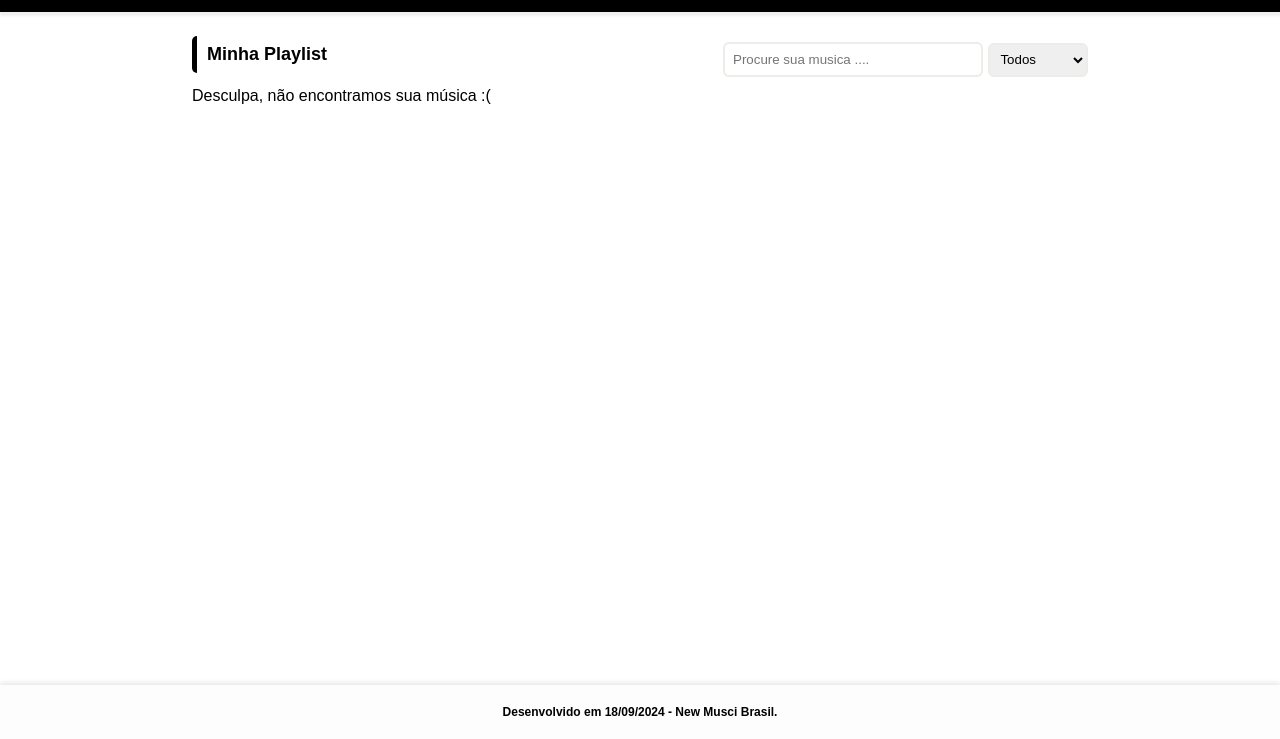
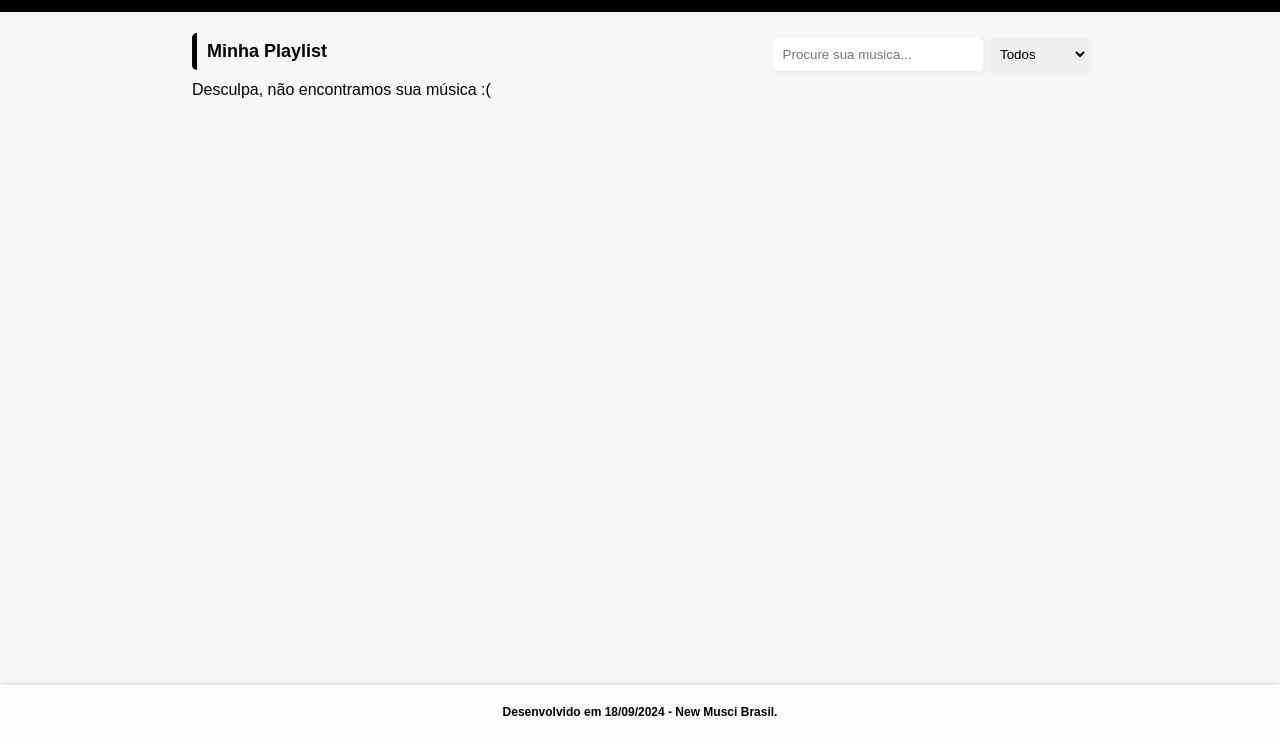
Before and after one commit to marcosggoncalves/lista-musicas, a plain HTML site: page index.html in a window 1280 px wide. Shown: the part 61-800 px from the top of the page. Drawn offline with nearby package versions, Linux system fonts and the light colour scheme; no server answers; a web font is replaced by a local one.

Commit message:
fix:ajuste css.

```diff
--- a/index.html
+++ b/index.html
@@ -30,7 +30,7 @@
             </div>
             <div class="center">
                 <div class="filtros">
-                    <input type="search" autocomplete name="search" id="search" placeholder="Procure sua musica ....">
+                    <input type="search" autocomplete name="search" id="search" placeholder="Procure sua musica...">
                 </div>
                 <div class="filtros">
                     <select name="genero" id="genero">
--- a/public/css/index.css
+++ b/public/css/index.css
@@ -3,6 +3,10 @@
     margin: 0;
     box-sizing: border-box;
     font-family: sans-serif;
+}
+
+html{
+    background: rgba(248, 248, 248, 0.933);
 }
 
 main{
@@ -12,6 +16,7 @@ main{
 :root {
     ---header-backcolor: #000;
     ---header-color: #fff;
+    ---box-color:  #efefed;
 }
 
 .center {
@@ -49,18 +54,19 @@ main{
 .filtros input,
 .filtros select {
     width: 100%;
-    border-radius: 6px;
-    border: 2px solid #ecece8;
+    border-radius: 5px;
+    border: none;
+    box-shadow: var(---box-color) 2px 2px 2px 2px;
     outline: none;
-    margin-top: 10px;
+    margin-top: 5px;
 }
 
 .filtros select {
-    padding: 0.4rem;
+    padding: 0.5rem;
 }
 
 .filtros input {
-    padding: 0.5rem;
+    padding: 0.6rem;
 }
 
 .container {
@@ -88,9 +94,8 @@ main{
 }
 
 .container-music {
-    background-color: var(_--header-color);
-    margin-top: 10px;
-    box-shadow: #efefed 2px 2px 2px 2px;
+    background-color: var(---header-color);
+    box-shadow: var(---box-color)  2px 2px 2px 2px;
     flex-direction: row;
 }
 
@@ -197,6 +202,6 @@ footer h1 {
     }
 
     .container-header-filtro input {
-        width: 260px;
+        width: 210px;
     }
 }
```
